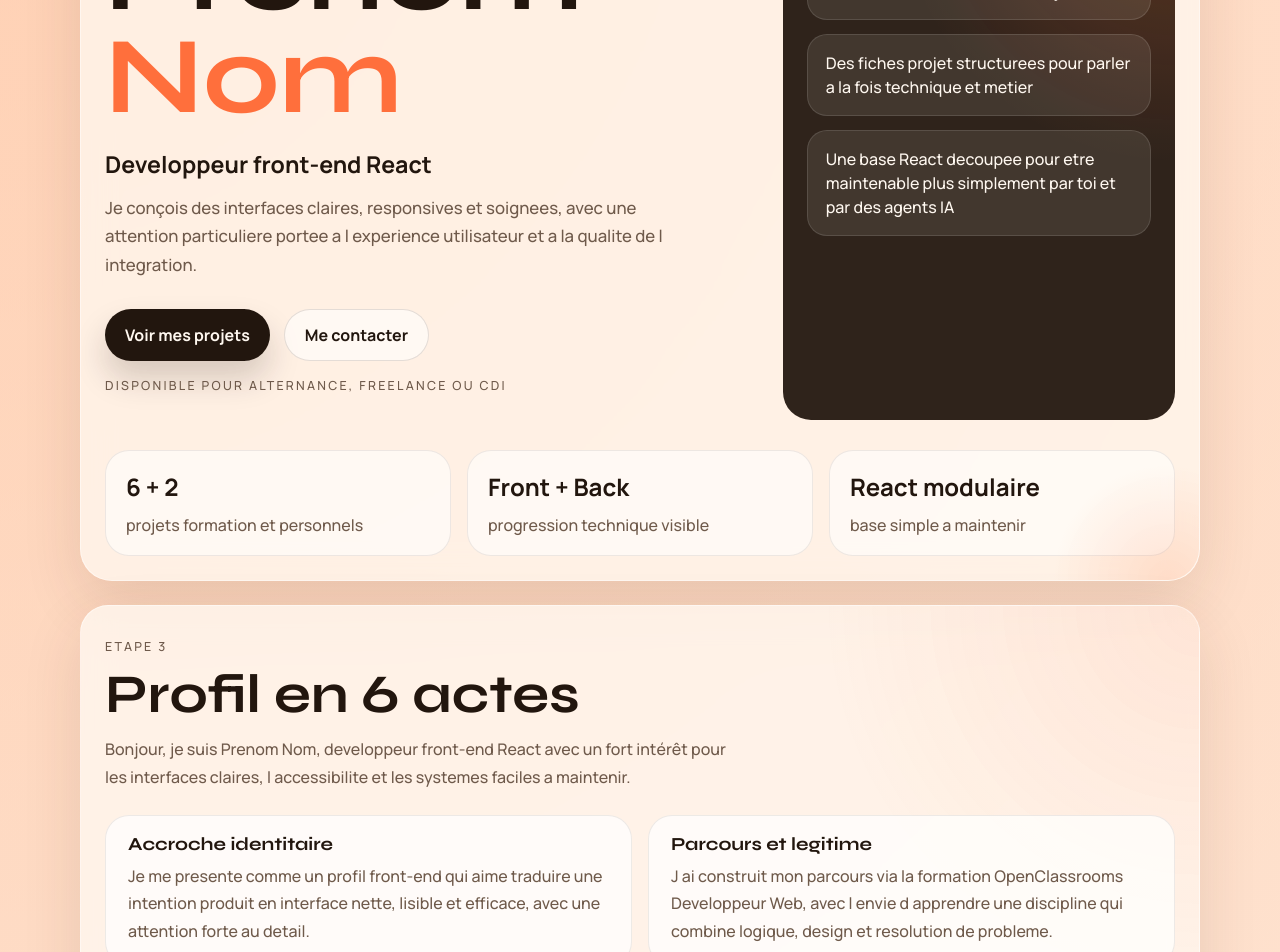
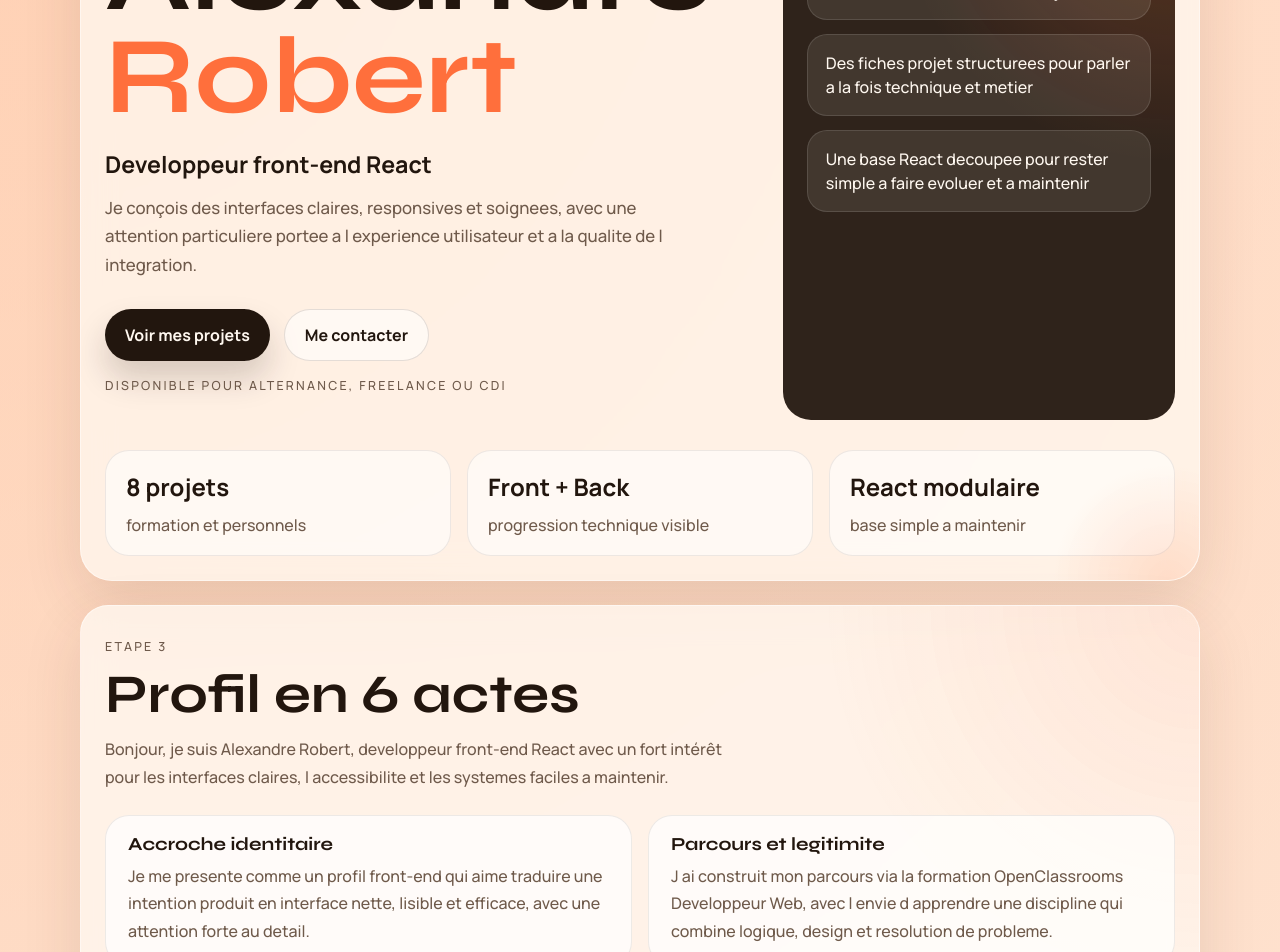
Before and after one commit to A-Robert-22003440/OC_Portfolio, a React (Vite) app: page / in a window 1280 px wide. Shown: the part 240-1192 px from the top of the page. Built offline with nearby package versions, Linux system fonts and the light colour scheme.

Commit message:
corection

```diff
--- a/src/data/portfolioContent.js
+++ b/src/data/portfolioContent.js
@@ -1,6 +1,6 @@
 export const profile = {
-  firstName: 'Prenom',
-  lastName: 'Nom',
+  firstName: 'Alexandre',
+  lastName: 'Robert',
   role: 'Developpeur front-end React',
   intro:
     'Je conçois des interfaces claires, responsives et soignees, avec une attention particuliere portee a l experience utilisateur et a la qualite de l integration.',
@@ -14,7 +14,7 @@ export const navLinks = [
 ]
 
 export const metrics = [
-  { value: '6 + 2', label: 'projets formation et personnels' },
+  { value: '8 projets', label: 'formation et personnels' },
   { value: 'Front + Back', label: 'progression technique visible' },
   { value: 'React modulaire', label: 'base simple a maintenir' },
 ]
@@ -22,12 +22,12 @@ export const metrics = [
 export const strengths = [
   'Une progression visible du HTML/CSS vers React et le backend Node.js',
   'Des fiches projet structurees pour parler a la fois technique et metier',
-  'Une base React decoupee pour etre maintenable plus simplement par toi et par des agents IA',
+  'Une base React decoupee pour rester simple a faire evoluer et a maintenir',
 ]
 
 export const profilePitch = {
   intro:
-    'Bonjour, je suis Prenom Nom, developpeur front-end React avec un fort intérêt pour les interfaces claires, l accessibilite et les systemes faciles a maintenir.',
+    'Bonjour, je suis Alexandre Robert, developpeur front-end React avec un fort intérêt pour les interfaces claires, l accessibilite et les systemes faciles a maintenir.',
   acts: [
     {
       title: 'Accroche identitaire',
@@ -35,7 +35,7 @@ export const profilePitch = {
         'Je me presente comme un profil front-end qui aime traduire une intention produit en interface nette, lisible et efficace, avec une attention forte au detail.',
     },
     {
-      title: 'Parcours et legitime',
+      title: 'Parcours et legitimite',
       content:
         'J ai construit mon parcours via la formation OpenClassrooms Developpeur Web, avec l envie d apprendre une discipline qui combine logique, design et resolution de probleme.',
     },
@@ -52,7 +52,7 @@ export const profilePitch = {
     {
       title: 'Approche et differenciation',
       content:
-        'Je privilegie une architecture simple, des composants reutilisables et une presentation qui parle autant a un recruteur qu a un agent IA amené a reprendre le code.',
+        'Je privilegie une architecture simple, des composants reutilisables et une presentation qui parle autant a un recruteur qu a un collaborateur amené a reprendre le code.',
     },
     {
       title: 'Projection et ambitions',
@@ -64,8 +64,8 @@ export const profilePitch = {
 
 const commonLinks = (github) => [
   { label: 'Repository GitHub', href: github },
-  { label: 'Demo live a ajouter', href: null },
-  { label: 'Video demo optionnelle', href: null },
+  { label: 'Demo disponible sur demande', href: null },
+  { label: 'Video de presentation sur demande', href: null },
 ]
 
 export const projects = [
@@ -339,8 +339,8 @@ export const projects = [
   },
   {
     slug: 'mon-vieux-grimoire-old',
-    category: 'Projet 6 - version initiale',
-    title: 'Mon Vieux Grimoire, première version React de la bibliothèque',
+    category: 'Projet 6 - prototype initial',
+    title: 'Mon Vieux Grimoire, prototype React initial de la bibliothèque',
     hook:
       'Explorer l evolution d une application de livres côté front, avec navigation, affichage des ouvrages et premiers formulaires de contribution.',
     preview: {
@@ -446,8 +446,8 @@ export const personalProjects = [
     ],
     links: [
       { label: 'Repository GitHub', href: 'https://github.com/A-Robert-22003440/OC_Portfolio', external: true },
-      { label: 'Demo live a ajouter', href: null },
-      { label: 'Video demo optionnelle', href: null },
+      { label: 'Prototype non deploye', href: null },
+      { label: 'Presentation sur demande', href: null },
     ],
   },
   {
@@ -503,8 +503,8 @@ export const personalProjects = [
     ],
     links: [
       { label: 'Repository GitHub', href: 'https://github.com/A-Robert-22003440/OC_Portfolio', external: true },
-      { label: 'Demo live a ajouter', href: null },
-      { label: 'Video demo optionnelle', href: null },
+      { label: 'Prototype non deploye', href: null },
+      { label: 'Presentation sur demande', href: null },
     ],
   },
 ]
@@ -533,9 +533,9 @@ Longueur : 8 a 10 phrases maximum reparties sur les 6 sections.`
 
 export const contact = {
   description:
-    'Tu peux maintenant remplacer ces liens par tes vraies coordonnees. La structure est deja prete pour afficher un email, un GitHub et un LinkedIn credibles.',
+    'Les liens ci-dessous peuvent etre adaptes a tes coordonnees professionnelles. La structure est deja prete pour afficher un email, un GitHub et un LinkedIn credibles.',
   links: [
-    { label: 'bonjour@exemple.fr', href: 'mailto:bonjour@exemple.fr', external: false },
+    { label: 'Email professionnel', href: 'mailto:contact@exemple.fr', external: false },
     { label: 'GitHub', href: 'https://github.com/A-Robert-22003440', external: true },
     { label: 'LinkedIn', href: 'https://www.linkedin.com/', external: true },
   ],
```
